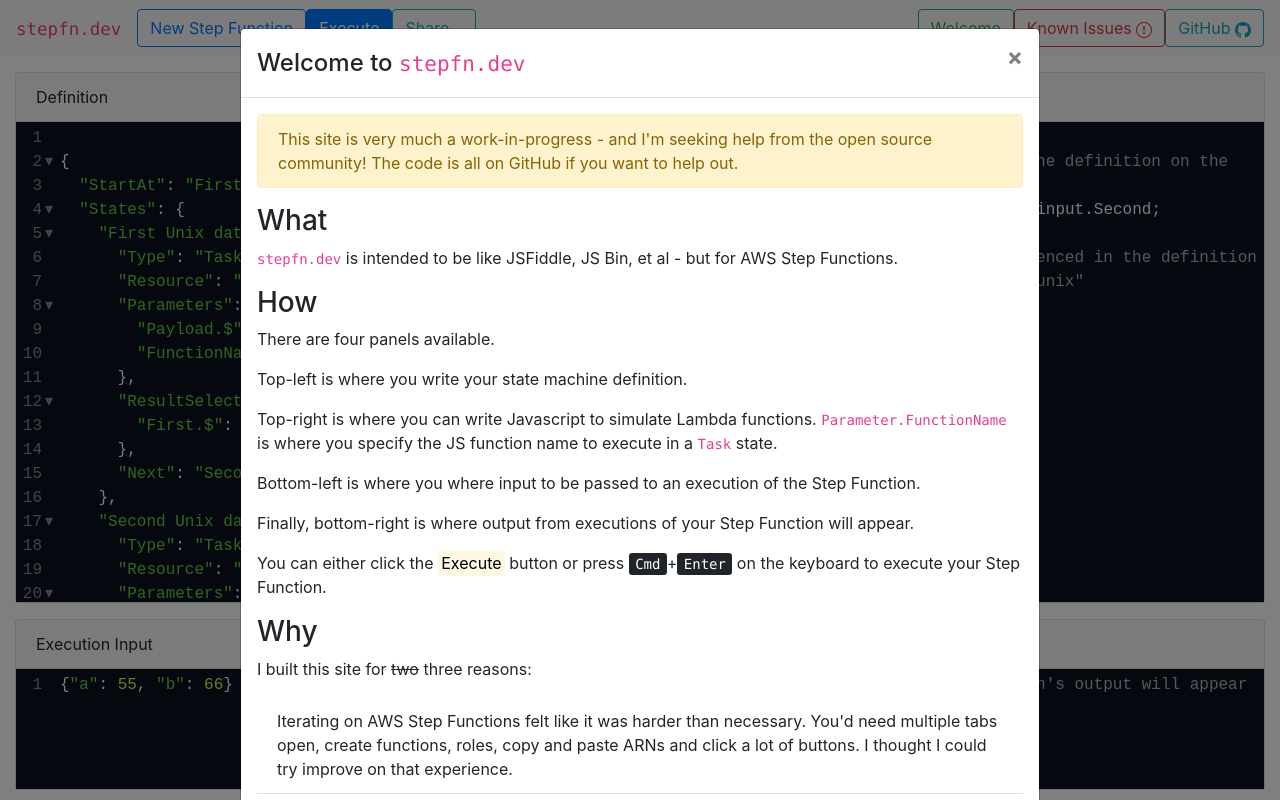
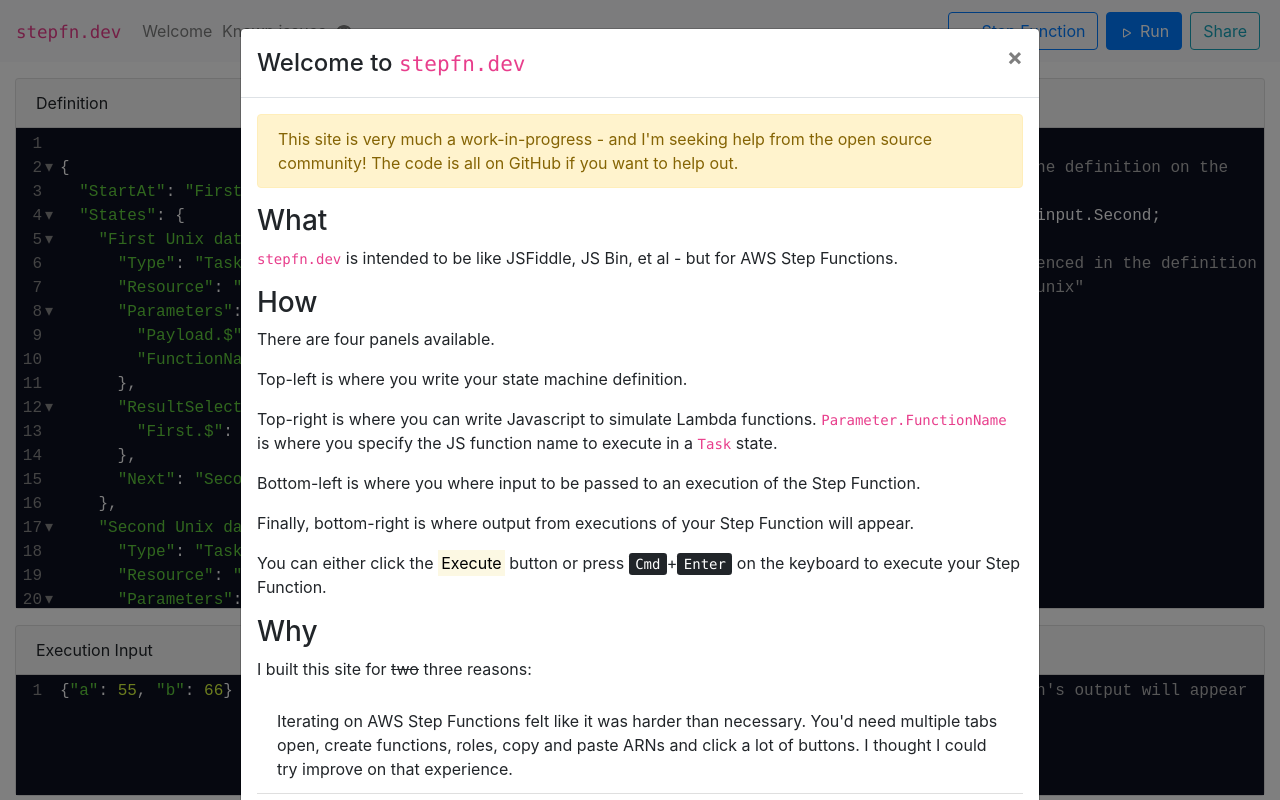
Before and after one commit to stepfn-dev/stepfn.dev, a React (Create React App) app in the folder stepfn-dev/: page /#/sfn/ in a window 1280 px wide. Built offline with nearby package versions, Linux system fonts and the light colour scheme.

Commit message:
Fix: Navbar spacing

```diff
--- a/stepfn-dev/src/App.css
+++ b/stepfn-dev/src/App.css
@@ -1,11 +1,16 @@
 .CodeMirror {
-    height: 100%;
+  height: 100%;
 }
 
 .editor {
-    height: 60vh;
+  height: 60vh;
 }
 
 .bottom .editor {
-    height: 15vh;
+  height: 15vh;
 }
+
+.topnav-link {
+  padding-right: 0.3rem !important;
+  padding-left: 0.3rem !important;
+}
--- a/stepfn-dev/src/App.tsx
+++ b/stepfn-dev/src/App.tsx
@@ -17,9 +17,10 @@
 import Card from 'react-bootstrap/Card';
 import Modal from 'react-bootstrap/Modal';
 import Badge from 'react-bootstrap/Badge';
-import {ExclamationCircle, Github} from 'react-bootstrap-icons';
+import {ExclamationCircle, Github, Plus, Play, Pause} from 'react-bootstrap-icons';
 import './App.css';
 import {WelcomeButtonAndModal} from "./welcome";
+import StepFunctions from './Step-Functions.svg';
 
 function uuidv4() {
     return 'xxxxxxxx-xxxx-4xxx-yxxx-xxxxxxxxxxxx'.replace(/[xy]/g, function (c) {
@@ -145,24 +146,25 @@
     };
     return (
         <div className="App">
-            <Navbar bg={"light"}>
+            <Navbar className={"flex-wrap"} bg={"light"}>
                 <Navbar.Brand><code>stepfn.dev</code></Navbar.Brand>
-                <Nav className={"mr-auto"}>
-                    <Button variant={"outline-primary"}>New Step Function</Button>
+                <div className={"mr-auto navbar-nav"}>
+                    <WelcomeButtonAndModal/>
+                    <a className={"nav-item nav-link topnav-link"} href="#" onClick={handleShow}>Known issues</a>
+                    <a className={"nav-item nav-link topnav-link"} target="_blank" href="https://github.com/stepfn-dev/stepfn.dev"><Github/></a>
+                </div>
+                <Nav className={"flex-wrap"}>
+                      <Button variant={"outline-primary"} className={"m-1"}><Plus/> Step Function</Button>
                       <Button
+                            className={"m-1"}
                             variant="primary"
                             disabled={isLoading}
                             onClick={!isLoading ? () => setLoading(true) : () => {
                             }}
                         >
-                        {isLoading ? 'Executing…' : 'Execute'}
+                            {isLoading ? <><Pause></Pause>Running </> : <><Play></Play> Run </>}
                       </Button>
-                    <Button variant={"outline-info"}>Share…</Button>
-                </Nav>
-                <Nav>
-                    <WelcomeButtonAndModal/>
-                    <Button variant={"outline-danger"} onClick={handleShow}>Known Issues <ExclamationCircle/></Button>
-                    <Button href={"https://github.com/stepfn-dev/stepfn.dev"} variant={"outline-info"}>GitHub <Github/></Button>
+                      <Button className={"m-1"} variant={"outline-info"}>Share</Button>
                 </Nav>
             </Navbar>
             <Modal show={showCaveats} onHide={handleClose}>
--- a/stepfn-dev/src/welcome.tsx
+++ b/stepfn-dev/src/welcome.tsx
@@ -16,7 +16,7 @@
 
     return (
         <>
-            <Button variant={"outline-success"} onClick={handleShow}>Welcome</Button>
+            <a className={"nav-item nav-link topnav-link"} href="#" onClick={handleShow}>Welcome</a>
             <Modal show={show} onHide={handleClose} size={"lg"}>
                 <Modal.Header closeButton>
                     <Modal.Title>Welcome to <code>stepfn.dev</code></Modal.Title>
```
Lines whose indentation alone changed are shown as unchanged.
